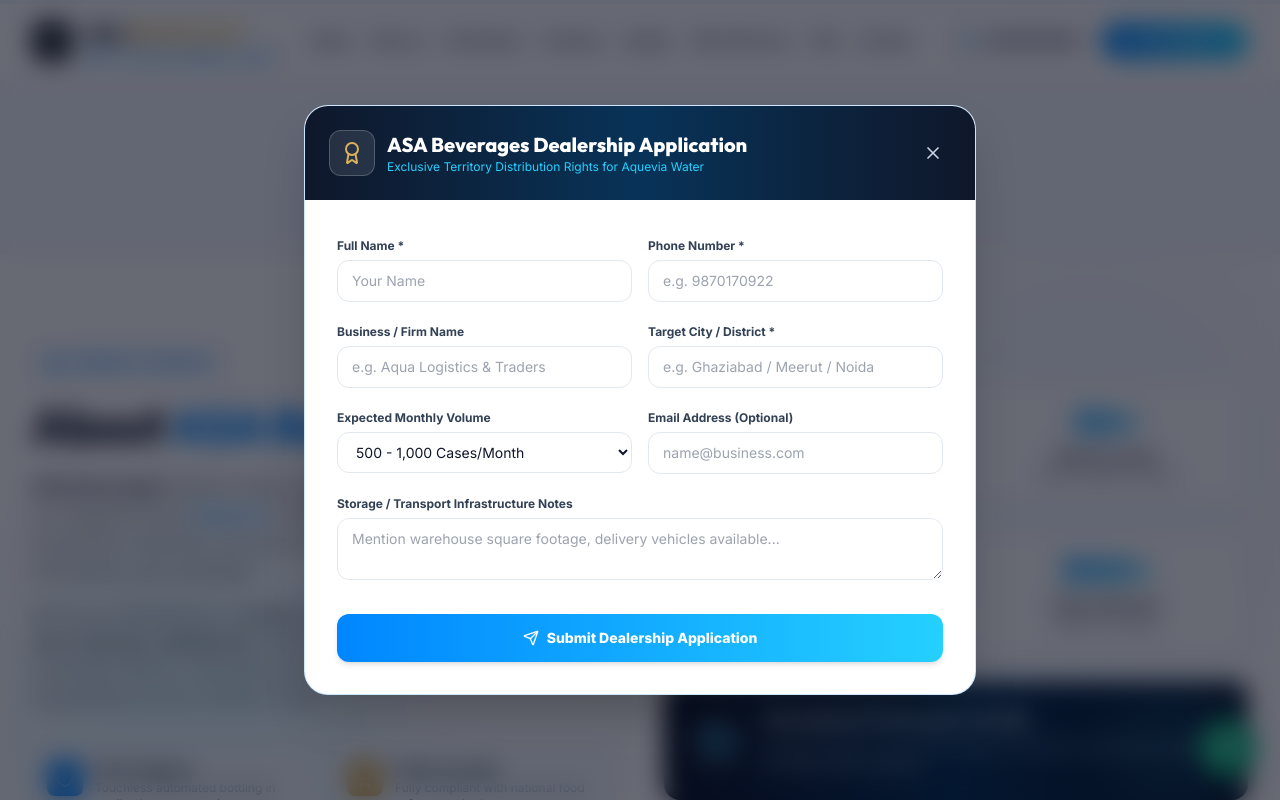
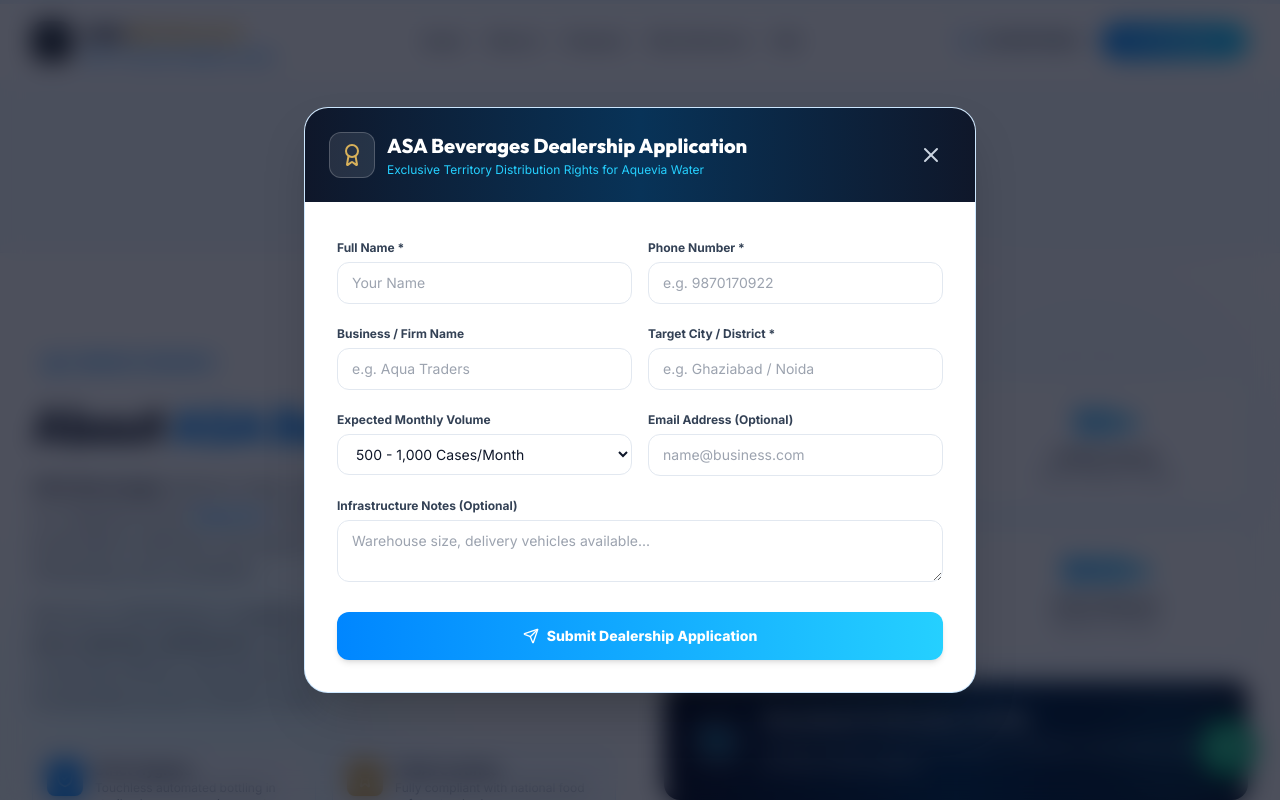
Before and after one commit to Aashish3071/ayuevia, a Next.js app: page /about in a window 1280 px wide. Both pictures are taken after a click on the button "Get Distribution". Shown: the top 800 px of the page. Built offline with nearby package versions, Linux system fonts and the light colour scheme.

Commit message:
Optimize DistributorModal for full mobile responsiveness and remove Contact, Quality, and Purification links from Navbar

```diff
--- a/src/components/DistributorModal.tsx
+++ b/src/components/DistributorModal.tsx
@@ -3,7 +3,7 @@
 import React, { useState } from "react";
 import { motion, AnimatePresence } from "framer-motion";
 import confetti from "canvas-confetti";
-import { X, Award, CheckCircle2, Send, AlertCircle, ShieldCheck, Phone, Building } from "lucide-react";
+import { X, Award, CheckCircle2, Send, AlertCircle, ShieldCheck } from "lucide-react";
 
 interface DistributorModalProps {
   isOpen: boolean;
@@ -62,26 +62,26 @@
 
   return (
     <AnimatePresence>
-      <div className="fixed inset-0 z-50 flex items-center justify-center p-4 sm:p-6 bg-slate-950/60 backdrop-blur-md overflow-y-auto">
+      <div className="fixed inset-0 z-50 flex items-center justify-center p-3 sm:p-6 bg-slate-950/70 backdrop-blur-md overflow-y-auto">
 
-        {/* Modal Container */}
+        {/* Modal Outer Card */}
         <motion.div
           initial={{ opacity: 0, scale: 0.95, y: 20 }}
           animate={{ opacity: 1, scale: 1, y: 0 }}
           exit={{ opacity: 0, scale: 0.95, y: 20 }}
-          className="bg-white rounded-3xl max-w-2xl w-full border border-brand-blue/20 shadow-2xl overflow-hidden relative my-8"
+          className="bg-white rounded-2xl sm:rounded-3xl max-w-2xl w-full border border-brand-blue/20 shadow-2xl overflow-hidden relative my-auto max-h-[92vh] flex flex-col"
         >
-          {/* Header Banner */}
-          <div className="p-6 bg-gradient-to-r from-slate-900 via-brand-darkblue to-slate-900 text-white flex items-center justify-between">
-            <div className="flex items-center gap-3">
-              <div className="p-2.5 rounded-xl bg-white/10 text-brand-aqua border border-white/20">
-                <Award className="w-6 h-6 text-brand-gold" />
+          {/* Sticky Header Banner */}
+          <div className="p-4 sm:p-6 bg-gradient-to-r from-slate-900 via-brand-darkblue to-slate-900 text-white flex items-center justify-between shrink-0">
+            <div className="flex items-center gap-2.5 sm:gap-3">
+              <div className="p-2 sm:p-2.5 rounded-xl bg-white/10 text-brand-aqua border border-white/20 shrink-0">
+                <Award className="w-5 h-5 sm:w-6 sm:h-6 text-brand-gold" />
               </div>
               <div>
-                <h3 className="font-display font-extrabold text-lg sm:text-xl text-white">
+                <h3 className="font-display font-extrabold text-base sm:text-xl text-white leading-tight">
                   ASA Beverages Dealership Application
                 </h3>
-                <p className="text-xs text-brand-aqua">
+                <p className="text-[11px] sm:text-xs text-brand-aqua mt-0.5">
                   Exclusive Territory Distribution Rights for Aquevia Water
                 </p>
               </div>
@@ -89,32 +89,33 @@
 
             <button
               onClick={onClose}
-              className="p-2 rounded-full text-slate-300 hover:text-white hover:bg-white/10 transition-colors"
+              className="p-2 rounded-full text-slate-300 hover:text-white hover:bg-white/10 transition-colors shrink-0 touch-manipulation"
+              aria-label="Close modal"
             >
-              <X className="w-5 h-5" />
+              <X className="w-5 h-5 sm:w-6 sm:h-6" />
             </button>
           </div>
 
-          {/* Modal Content */}
-          <div className="p-6 sm:p-8 space-y-6">
+          {/* Scrollable Modal Content Body */}
+          <div className="p-4 sm:p-8 space-y-5 overflow-y-auto flex-1">
             {success ? (
-              <div className="text-center py-8 space-y-4">
-                <div className="w-16 h-16 rounded-full bg-emerald-100 text-emerald-600 flex items-center justify-center mx-auto shadow-md">
-                  <CheckCircle2 className="w-10 h-10" />
+              <div className="text-center py-6 sm:py-8 space-y-4">
+                <div className="w-14 h-14 sm:w-16 sm:h-16 rounded-full bg-emerald-100 text-emerald-600 flex items-center justify-center mx-auto shadow-md">
+                  <CheckCircle2 className="w-8 h-8 sm:w-10 sm:h-10" />
                 </div>
-                <h4 className="font-display font-extrabold text-2xl text-slate-900">
+                <h4 className="font-display font-extrabold text-xl sm:text-2xl text-slate-900">
                   Application Received!
                 </h4>
-                <p className="text-sm text-slate-600 max-w-md mx-auto leading-relaxed">
+                <p className="text-xs sm:text-sm text-slate-600 max-w-md mx-auto leading-relaxed">
                   Thank you for applying to become an official distribution partner for <strong className="text-brand-blue">Aquevia Water by ASA Beverages</strong>. Our territory manager will review your city location and call you within 24 hours.
                 </p>
-                <div className="pt-4">
+                <div className="pt-3">
                   <button
                     onClick={() => {
                       setSuccess(false);
                       onClose();
                     }}
-                    className="px-8 py-3 bg-brand-blue text-white font-bold text-sm rounded-full shadow-md hover:bg-brand-darkblue transition-colors"
+                    className="w-full sm:w-auto px-8 py-3 bg-brand-blue text-white font-bold text-sm rounded-full shadow-md hover:bg-brand-darkblue transition-colors"
                   >
                     Done
                   </button>
@@ -124,12 +125,12 @@
               <form onSubmit={handleSubmit} className="space-y-4">
                 {error && (
                   <div className="p-3 rounded-xl bg-rose-50 text-rose-800 text-xs font-semibold flex items-center gap-2">
-                    <AlertCircle className="w-4 h-4 text-rose-600" />
+                    <AlertCircle className="w-4 h-4 text-rose-600 shrink-0" />
                     <span>{error}</span>
                   </div>
                 )}
 
-                <div className="grid grid-cols-1 sm:grid-cols-2 gap-4">
+                <div className="grid grid-cols-1 sm:grid-cols-2 gap-3.5 sm:gap-4">
                   <div className="space-y-1">
                     <label className="text-xs font-bold text-slate-700">Full Name *</label>
                     <input
@@ -138,7 +139,7 @@
                       placeholder="Your Name"
                       value={formData.name}
                       onChange={(e) => setFormData({ ...formData, name: e.target.value })}
-                      className="w-full px-3.5 py-2.5 rounded-xl border border-slate-200 text-sm focus:ring-2 focus:ring-brand-blue"
+                      className="w-full px-3.5 py-2.5 rounded-xl border border-slate-200 text-base sm:text-sm focus:ring-2 focus:ring-brand-blue bg-white"
                     />
                   </div>
 
@@ -150,20 +151,20 @@
                       placeholder="e.g. 9870170922"
                       value={formData.phone}
                       onChange={(e) => setFormData({ ...formData, phone: e.target.value })}
-                      className="w-full px-3.5 py-2.5 rounded-xl border border-slate-200 text-sm focus:ring-2 focus:ring-brand-blue"
+                      className="w-full px-3.5 py-2.5 rounded-xl border border-slate-200 text-base sm:text-sm focus:ring-2 focus:ring-brand-blue bg-white"
                     />
                   </div>
                 </div>
 
-                <div className="grid grid-cols-1 sm:grid-cols-2 gap-4">
+                <div className="grid grid-cols-1 sm:grid-cols-2 gap-3.5 sm:gap-4">
                   <div className="space-y-1">
                     <label className="text-xs font-bold text-slate-700">Business / Firm Name</label>
                     <input
                       type="text"
-                      placeholder="e.g. Aqua Logistics & Traders"
+                      placeholder="e.g. Aqua Traders"
                       value={formData.businessName}
                       onChange={(e) => setFormData({ ...formData, businessName: e.target.value })}
-                      className="w-full px-3.5 py-2.5 rounded-xl border border-slate-200 text-sm focus:ring-2 focus:ring-brand-blue"
+                      className="w-full px-3.5 py-2.5 rounded-xl border border-slate-200 text-base sm:text-sm focus:ring-2 focus:ring-brand-blue bg-white"
                     />
                   </div>
 
@@ -172,21 +173,21 @@
                     <input
                       type="text"
                       required
-                      placeholder="e.g. Ghaziabad / Meerut / Noida"
+                      placeholder="e.g. Ghaziabad / Noida"
                       value={formData.city}
                       onChange={(e) => setFormData({ ...formData, city: e.target.value })}
-                      className="w-full px-3.5 py-2.5 rounded-xl border border-slate-200 text-sm focus:ring-2 focus:ring-brand-blue"
+                      className="w-full px-3.5 py-2.5 rounded-xl border border-slate-200 text-base sm:text-sm focus:ring-2 focus:ring-brand-blue bg-white"
                     />
                   </div>
                 </div>
 
-                <div className="grid grid-cols-1 sm:grid-cols-2 gap-4">
+                <div className="grid grid-cols-1 sm:grid-cols-2 gap-3.5 sm:gap-4">
                   <div className="space-y-1">
                     <label className="text-xs font-bold text-slate-700">Expected Monthly Volume</label>
                     <select
                       value={formData.expectedVolume}
                       onChange={(e) => setFormData({ ...formData, expectedVolume: e.target.value })}
-                      className="w-full px-3.5 py-2.5 rounded-xl border border-slate-200 text-sm focus:ring-2 focus:ring-brand-blue bg-white"
+                      className="w-full px-3.5 py-2.5 rounded-xl border border-slate-200 text-base sm:text-sm focus:ring-2 focus:ring-brand-blue bg-white"
                     >
                       <option value="500-1000 Cases/Month">500 - 1,000 Cases/Month</option>
                       <option value="1000-3000 Cases/Month">1,000 - 3,000 Cases/Month</option>
@@ -202,27 +203,27 @@
                       placeholder="name@business.com"
                       value={formData.email}
                       onChange={(e) => setFormData({ ...formData, email: e.target.value })}
-                      className="w-full px-3.5 py-2.5 rounded-xl border border-slate-200 text-sm focus:ring-2 focus:ring-brand-blue"
+                      className="w-full px-3.5 py-2.5 rounded-xl border border-slate-200 text-base sm:text-sm focus:ring-2 focus:ring-brand-blue bg-white"
                     />
                   </div>
                 </div>
 
                 <div className="space-y-1">
-                  <label className="text-xs font-bold text-slate-700">Storage / Transport Infrastructure Notes</label>
+                  <label className="text-xs font-bold text-slate-700">Infrastructure Notes (Optional)</label>
                   <textarea
                     rows={2}
-                    placeholder="Mention warehouse square footage, delivery vehicles available..."
+                    placeholder="Warehouse size, delivery vehicles available..."
                     value={formData.notes}
                     onChange={(e) => setFormData({ ...formData, notes: e.target.value })}
-                    className="w-full px-3.5 py-2.5 rounded-xl border border-slate-200 text-sm focus:ring-2 focus:ring-brand-blue"
+                    className="w-full px-3.5 py-2.5 rounded-xl border border-slate-200 text-base sm:text-sm focus:ring-2 focus:ring-brand-blue bg-white"
                   />
                 </div>
 
-                <div className="pt-3">
+                <div className="pt-2">
                   <button
                     type="submit"
                     disabled={loading}
-                    className="w-full py-3.5 px-4 bg-gradient-to-r from-brand-blue to-brand-aqua text-white font-extrabold text-sm rounded-xl shadow-md hover:shadow-lg disabled:opacity-50 transition-all flex items-center justify-center gap-2"
+                    className="w-full py-3.5 px-4 bg-gradient-to-r from-brand-blue to-brand-aqua text-white font-extrabold text-sm rounded-xl shadow-md hover:shadow-lg disabled:opacity-50 transition-all flex items-center justify-center gap-2 active:scale-98 touch-manipulation"
                   >
                     {loading ? (
                       <span>Verifying Application...</span>
--- a/src/components/Navbar.tsx
+++ b/src/components/Navbar.tsx
@@ -32,15 +32,13 @@
     return () => window.removeEventListener("scroll", handleScroll);
   }, []);
 
+  // Focused navigation links (removed Contact, Quality, Purification as requested)
   const navLinks = [
     { name: "About", href: "#about" },
     { name: "Why Us", href: "#why-choose-us" },
-    { name: "Purification", href: "#process" },
     { name: "Products", href: "#products" },
-    { name: "Quality", href: "#quality" },
     { name: "Who We Serve", href: "#business" },
     { name: "FAQ", href: "#faq" },
-    { name: "Contact", href: "#contact" },
   ];
 
   return (
@@ -67,7 +65,7 @@
             <Logo variant="light" />
 
             {/* Desktop Navigation Links */}
-            <nav className="hidden xl:flex items-center gap-5 whitespace-nowrap">
+            <nav className="hidden lg:flex items-center gap-6 whitespace-nowrap">
               {navLinks.map((link) => (
                 <a
                   key={link.name}
@@ -83,7 +81,7 @@
             <div className="hidden lg:flex items-center gap-3 shrink-0 whitespace-nowrap">
               <a
                 href="tel:+919870170922"
-                className="hidden xl:flex items-center gap-1.5 text-xs font-bold text-slate-800 hover:text-brand-blue transition-colors px-3 py-2 rounded-xl bg-slate-100/70 hover:bg-brand-sky/60 whitespace-nowrap"
+                className="flex items-center gap-1.5 text-xs font-bold text-slate-800 hover:text-brand-blue transition-colors px-3 py-2 rounded-xl bg-slate-100/70 hover:bg-brand-sky/60 whitespace-nowrap"
               >
                 <Phone className="w-3.5 h-3.5 text-brand-blue shrink-0" />
                 <span>+91 9870170922</span>
@@ -101,7 +99,7 @@
             </div>
 
             {/* Mobile & Tablet Toggle Button */}
-            <div className="flex items-center gap-2 xl:hidden">
+            <div className="flex items-center gap-2 lg:hidden">
               <button
                 onClick={onOpenDistributorModal}
                 className="px-3 py-1.5 bg-gradient-to-r from-brand-blue to-brand-aqua text-white font-extrabold text-xs rounded-full shadow-sm"
@@ -122,7 +120,7 @@
 
         {/* Mobile / Tablet Drawer Menu */}
         {mobileMenuOpen && (
-          <div className="xl:hidden bg-white/95 backdrop-blur-xl border-b border-slate-200 px-4 pt-3 pb-6 shadow-2xl animate-in slide-in-from-top-4 duration-200">
+          <div className="lg:hidden bg-white/95 backdrop-blur-xl border-b border-slate-200 px-4 pt-3 pb-6 shadow-2xl animate-in slide-in-from-top-4 duration-200">
             <div className="flex flex-col space-y-2">
               {navLinks.map((link) => (
                 <a
```
